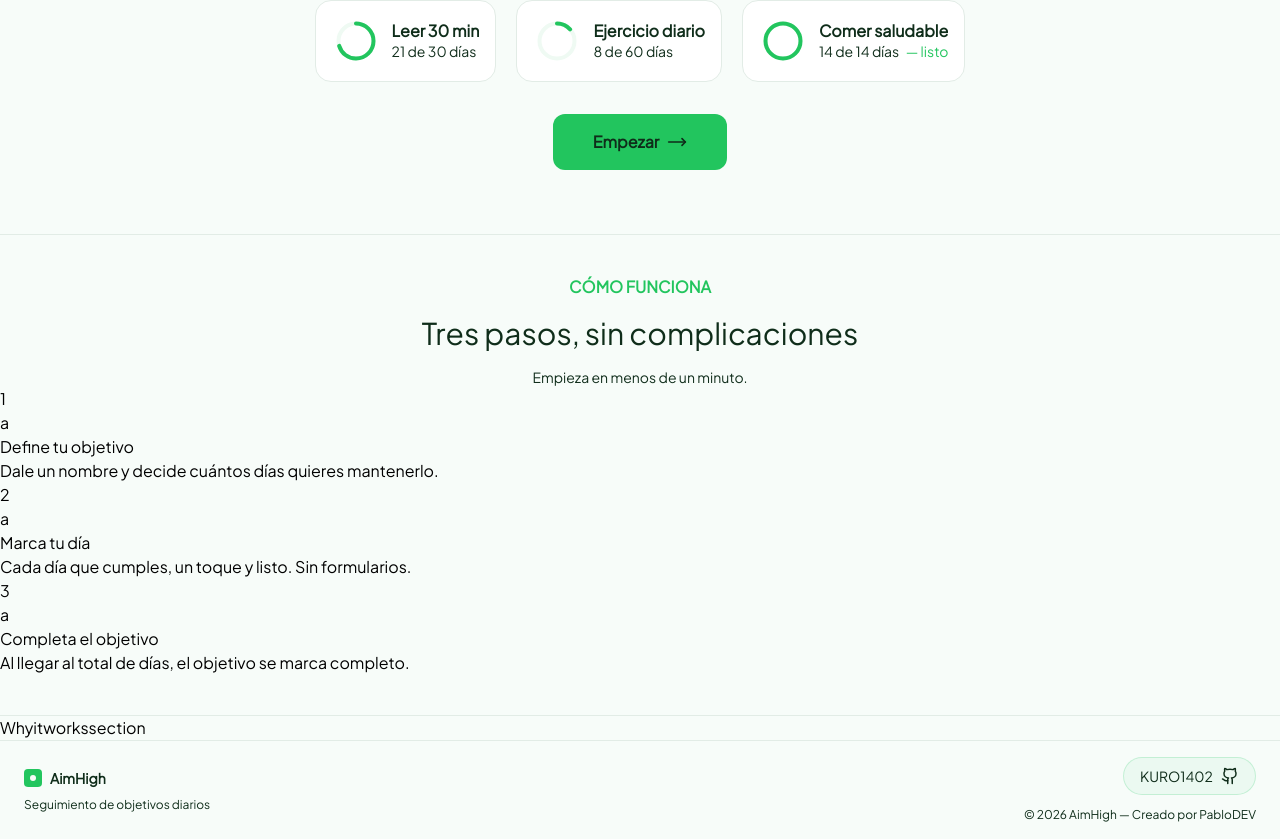
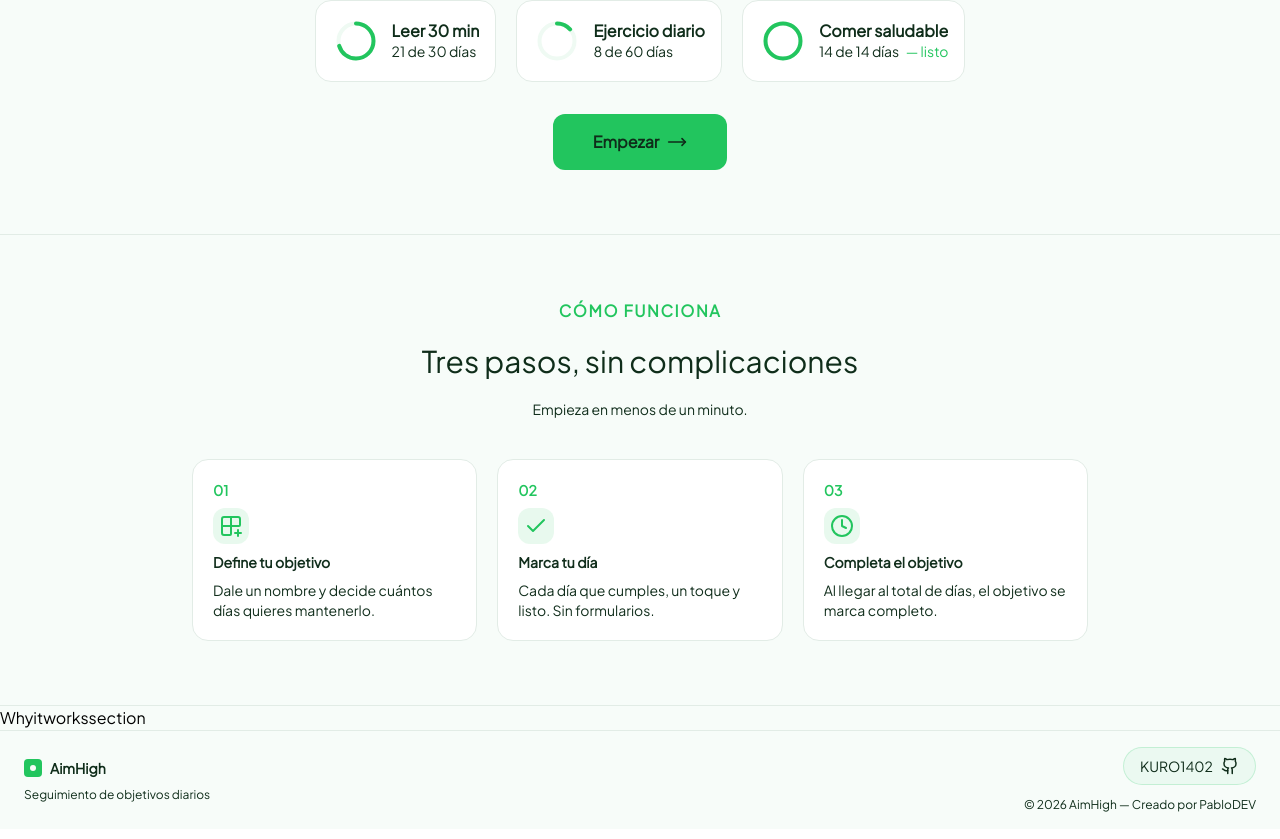
Before and after one commit to KURO1402/checklist-goals, a Vue app in the folder view/: page / in a window 1280 px wide. Shown: the part 485-1324 px from the top of the page. Built offline with nearby package versions, Linux system fonts and the light colour scheme.

Commit message:
Se completo el diseño de la segunda seccion

```diff
--- a/view/src/components/ui/StepCard.vue
+++ b/view/src/components/ui/StepCard.vue
@@ -1,19 +1,24 @@
 <script setup>
     defineProps({
-        number_step: Number,
-        icon: String,
+        number_step: String,
+        icon: {
+            type: Object,
+            required: true
+        },
         title: String,
         details: String
     })
 </script>
 <template>
-    <div>
-        <p>{{ number_step }}</p>
-        <div>
-            <div>{{ icon }}</div>
+    <div class="border border-border rounded-2xl p-5 bg-surface flex flex-col gap-2">
+        <p class="text-primary font-bold text-sm">{{ number_step }}</p>
+        <div class="flex">
+            <div class="bg-primary/10 p-1.5 rounded-xl">
+                <Component :is="icon" class="text-primary"/>
+            </div>
         </div>
-        <div>
-            <h3>{{ title }}</h3>
+        <div class="text-text-muted text-sm flex flex-col gap-2">
+            <h3 class="font-bold">{{ title }}</h3>
             <p>{{ details }}</p>
         </div>
     </div>
--- a/view/src/sections/HowItWorksSection.vue
+++ b/view/src/sections/HowItWorksSection.vue
@@ -1,22 +1,23 @@
 <script setup>
     import StepCard from '../components/ui/StepCard.vue';
+    import { Check, Clock4, Grid2X2Plus } from 'lucide-vue-next';
 </script>
 <template>
-    <section class="bg-background border-b border-border py-10">
-        <!-- Titulo y subtitulo -->
-        <div class="flex gap 5 flex-col gap-4">
-            <h1 class="text-primary text-center text-base font-bold">CÓMO FUNCIONA</h1>
-            <h2 class="text-text text-center text-3xl">Tres pasos, sin complicaciones</h2>
-            <p class="text-text-muted text-sm text-center">Empieza en menos de un minuto.</p>
-        </div>
-        <!-- Cards -->
-         <div>
-            <StepCard :number_step="1" icon="a" title="Define tu objetivo" details="Dale un nombre y decide cuántos días quieres mantenerlo."/>
-            <StepCard :number_step="2" icon="a" title="Marca tu día"  details="Cada día que cumples, un toque y listo. Sin formularios."/>
-            <StepCard :number_step="3" icon="a" title="Completa el objetivo"  details="Al llegar al total de días, el objetivo se marca completo."/>
-         </div>
+  <section class="bg-background border-b border-border py-10 md:py-16 px-5 md:px-16 lg:px-48">
 
-    </section>
+    <!-- Título -->
+    <div class="flex gap-3 md:gap-5 flex-col">
+      <h1 class="text-primary text-center text-base font-bold tracking-widest">CÓMO FUNCIONA</h1>
+      <h2 class="text-text text-center text-2xl md:text-3xl">Tres pasos, sin complicaciones</h2>
+      <p class="text-text-muted text-sm text-center">Empieza en menos de un minuto.</p>
+    </div>
 
+    <!-- Cards -->
+    <div class="grid grid-cols-1 sm:grid-cols-3 gap-4 md:gap-5 mt-8 md:mt-10">
+      <StepCard number_step="01" :icon="Grid2X2Plus" title="Define tu objetivo" details="Dale un nombre y decide cuántos días quieres mantenerlo." />
+      <StepCard number_step="02" :icon="Check" title="Marca tu día" details="Cada día que cumples, un toque y listo. Sin formularios." />
+      <StepCard number_step="03" :icon="Clock4" title="Completa el objetivo" details="Al llegar al total de días, el objetivo se marca completo." />
+    </div>
 
+  </section>
 </template>
```
